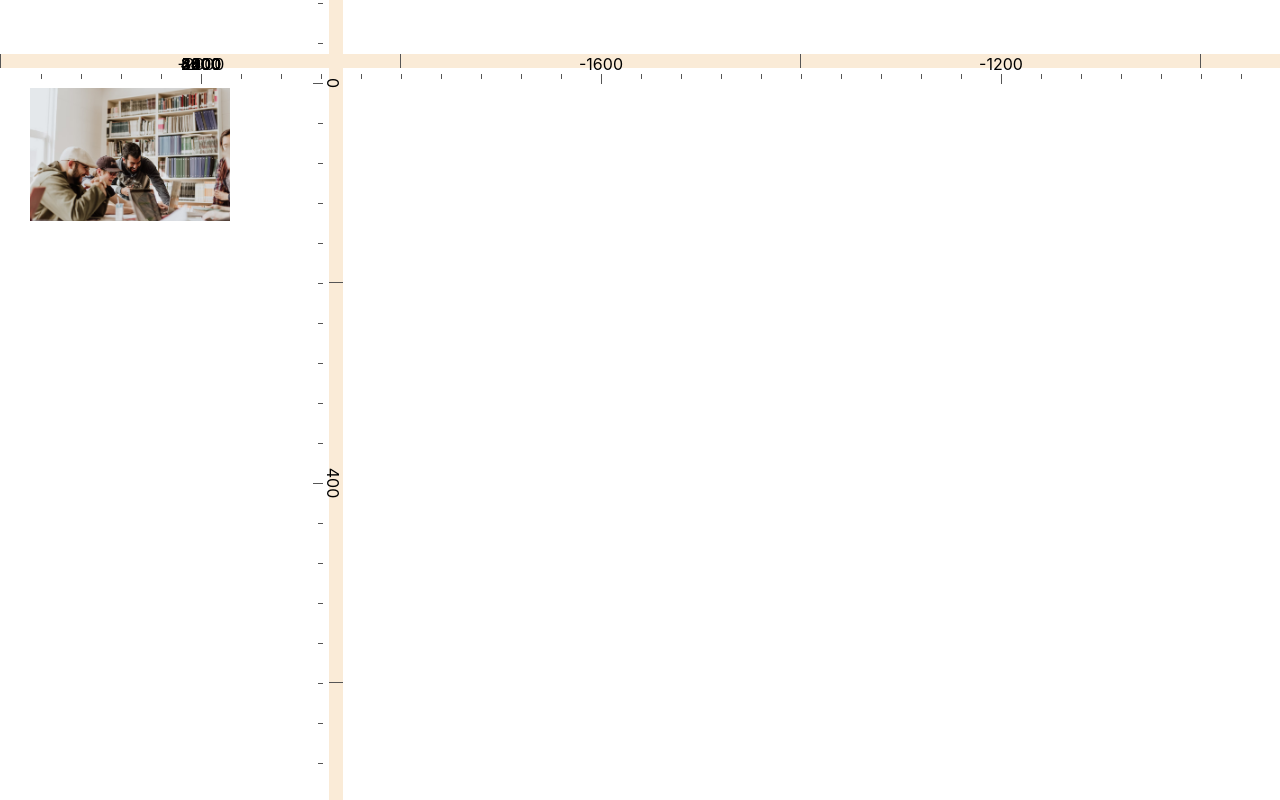
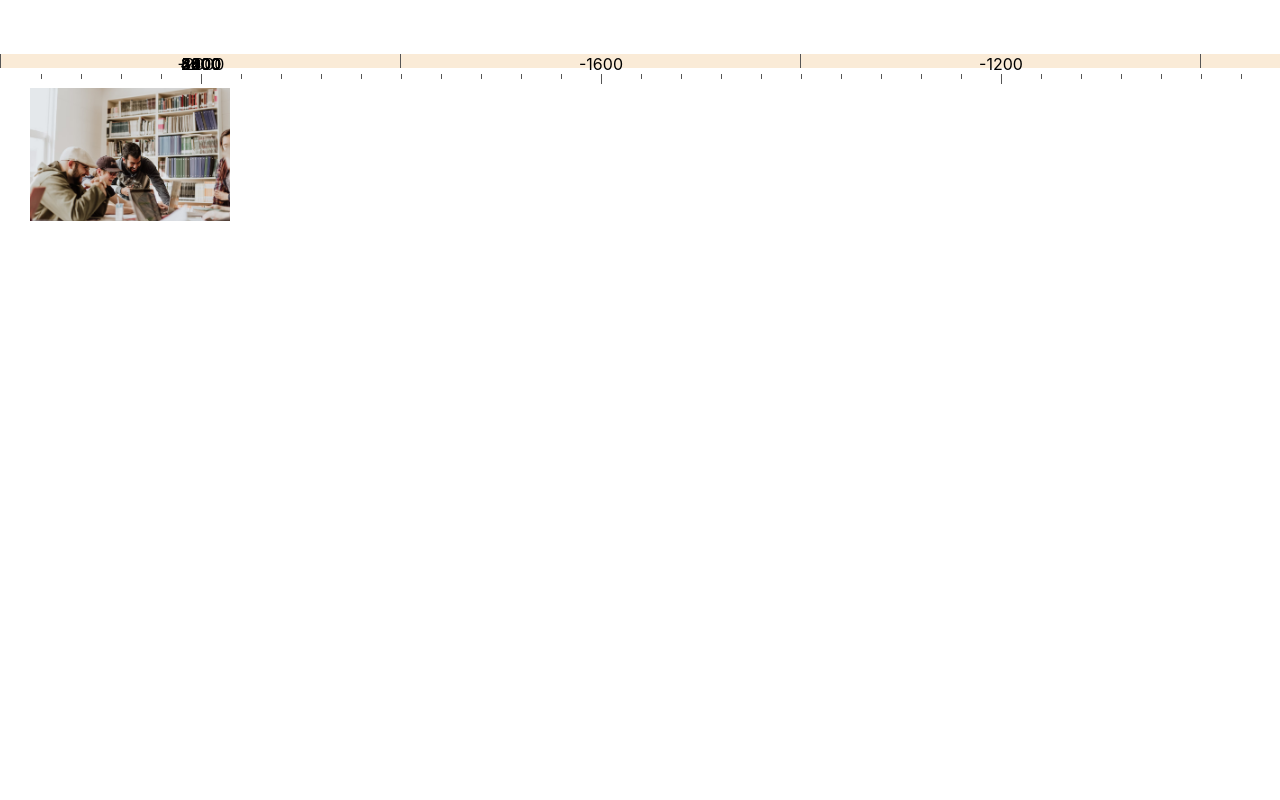
Before and after one commit to eTsy30/scale, a React (Create React App) app: page / in a window 1280 px wide. Shown: the top 800 px of the page. Built offline with nearby package versions, Linux system fonts and the light colour scheme.

Commit message:
fix: rules

```diff
--- a/src/components/ZoomaImage/ZoomableImage.jsx
+++ b/src/components/ZoomaImage/ZoomableImage.jsx
@@ -70,7 +70,7 @@ export const ZoomableImage = () => {
   return (
     <div className="zoom-outer">
       <div className="containerRules">
-        <RulesHorisontal size={scale} pointY={pointY} pointX={0} />
+        <RulesHorisontal size={scale} pointY={pointY} pointX={-1970} />
         <RulesVertical size={scale} pointX={-2150 + pointX} pointY={0} />
         <div
           id="zoom"
--- a/src/components/ZoomaImage/style.css
+++ b/src/components/ZoomaImage/style.css
@@ -45,5 +45,5 @@ body {
 .containerRules > .ruler:first-child {
   transform: rotate(-90deg) scale(-1, -1);
   top: -145px;
-  left: -130%;
+  /* left: -130%; */
 }
```
